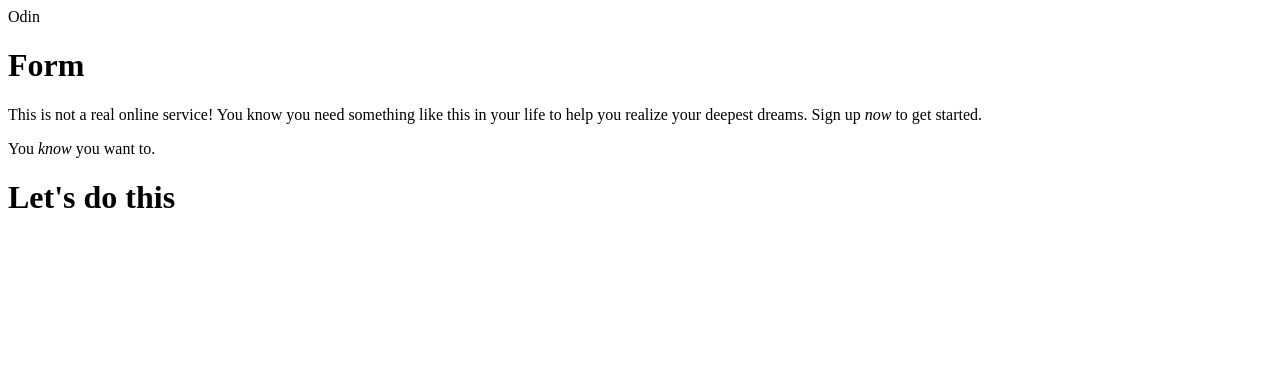
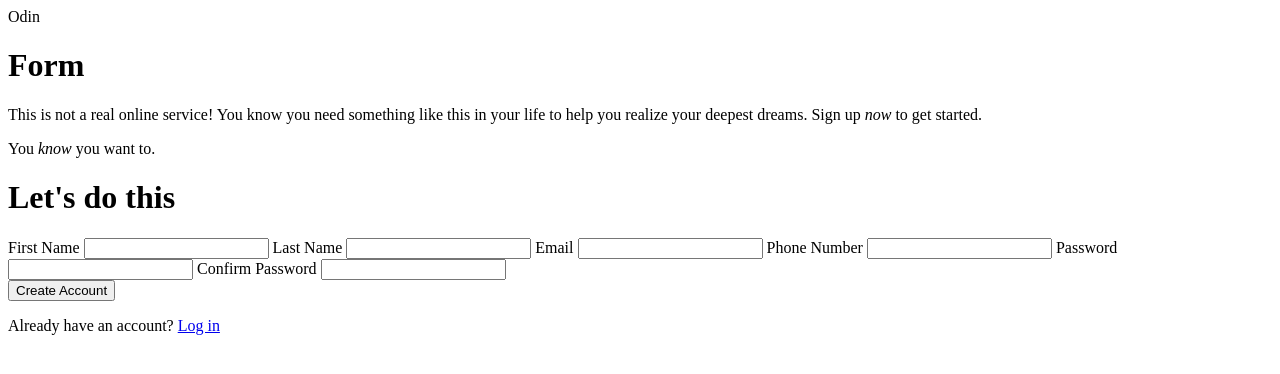
Before and after one commit to fmtayag/odin-signup, a plain HTML site: page index.html in a window 1280 px wide. Drawn offline with Linux system fonts and the light colour scheme.

Commit message:
Add form labels, fields, and button

```diff
--- a/index.html
+++ b/index.html
@@ -26,9 +26,26 @@
         <form>
           <div>
             <h1>Let's do this</h1>
+            <div>
+                <label for="fname">First Name</label>
+                <input type="text" name="user_fname" id="fname">
 
-          </div>
-          <div></div>
+                <label for="lname">Last Name</label>
+                <input type="text" name="user_lname" id="lname">
+                <label for="email">Email</label>
+                <input type="email" name="user_email" id="email">
+                <label for="phone">Phone Number</label>
+                <input type="tel" name="user_phone" id="phone">
+                <label for="password">Password</label>
+                <input type="password" name="user_password" id="password">
+                <label for="confirm_pass">Confirm Password</label>
+                <input type="password" name="confirm_pass" id="confirm_pass">
+            </div>
+        </div>
+        <div>
+            <button type="submit">Create Account</button>
+            <p>Already have an account? <a href="http://">Log in</a></p>
+        </div>
         </form>
       </div>
     </div>
```
